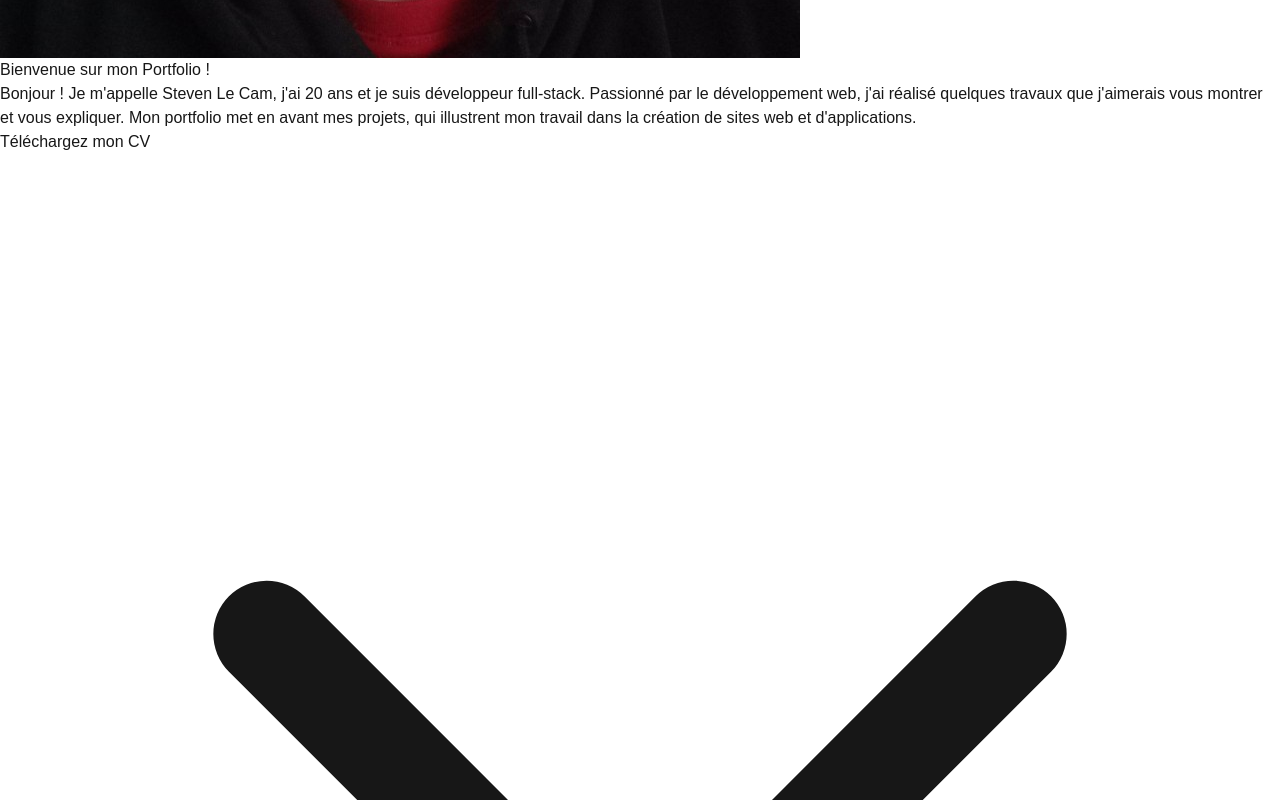
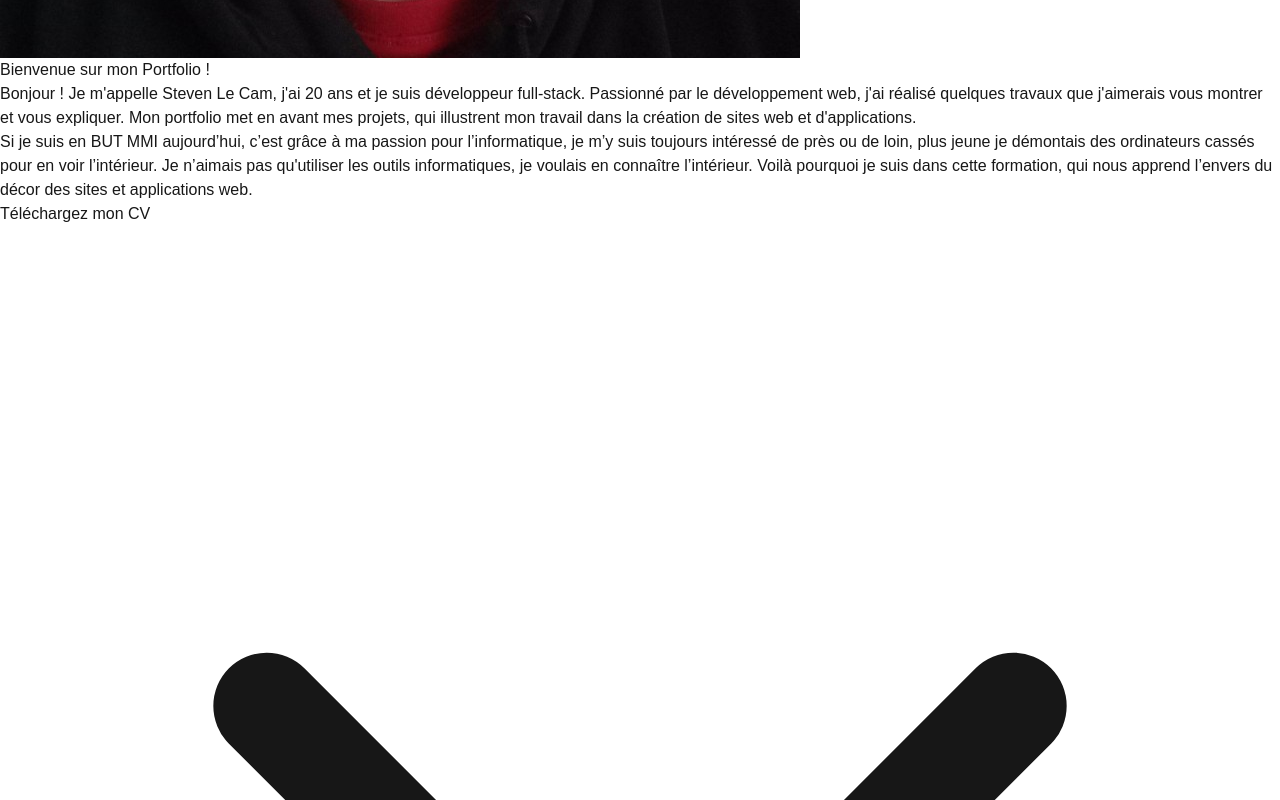
Before and after one commit to StevenLeCamPro/portfolioNew, a Next.js app: page / in a window 1280 px wide. Shown: the part 1040-1840 px from the top of the page. Built offline with nearby package versions, Linux system fonts and the light colour scheme.

Commit message:
bug fixed

```diff
--- a/src/app/page.tsx
+++ b/src/app/page.tsx
@@ -70,6 +70,13 @@ export default function Home() {
         réalisé quelques travaux que j&apos;aimerais vous montrer et vous
         expliquer. Mon portfolio met en avant mes projets, qui illustrent mon
         travail dans la création de sites web et d&apos;applications.
+      </p>
+      <p className="text-lg text-gray-600 mt-4 max-w-2xl">
+      Si je suis en BUT MMI aujourd’hui, c’est grâce à ma passion pour l’informatique,
+      je m’y suis toujours intéressé de près ou de loin, plus jeune je démontais
+      des ordinateurs cassés pour en voir l’intérieur. Je n’aimais pas qu'utiliser les outils informatiques,
+      je voulais en connaître l’intérieur. Voilà pourquoi je suis dans cette formation,
+      qui nous apprend l’envers du décor des sites et applications web.
       </p>
 
       {/* Bouton de téléchargement du CV */}
```
